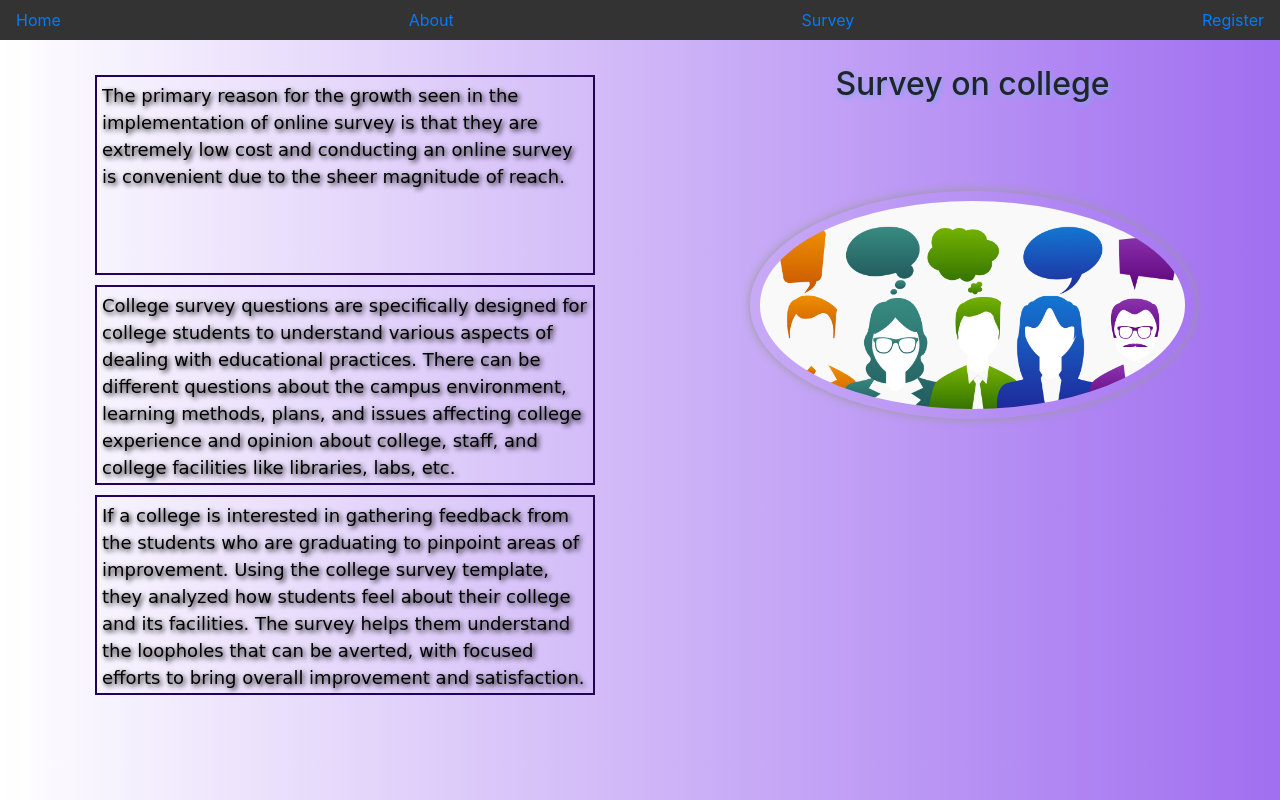
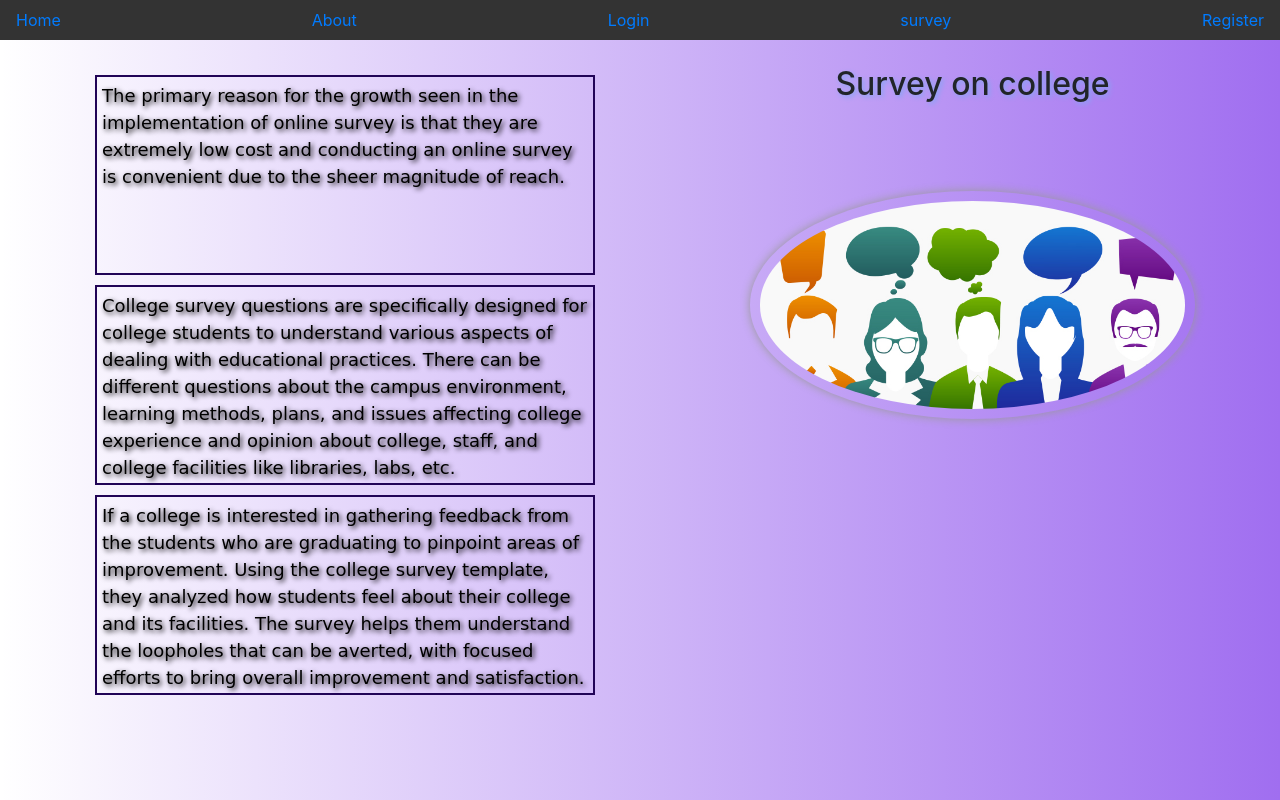
Before and after one commit to NBhagyasree/survey1, a plain HTML site: page about.html in a window 1280 px wide. Drawn offline with nearby package versions, Linux system fonts and the light colour scheme.

Commit message:
Update about.html

```diff
--- a/about.html
+++ b/about.html
@@ -12,7 +12,9 @@
     <div class="navbar">
         <a href="index.html">Home</a>
         <a href="about.html">About</a>
-        <a href="login.html">Survey</a>
+        <a href="login.html">Login</a>
+         <a href="survey.html">survey</a>
+
         <a href="register.html">Register</a>
      </div>
     <section id="about">
```
